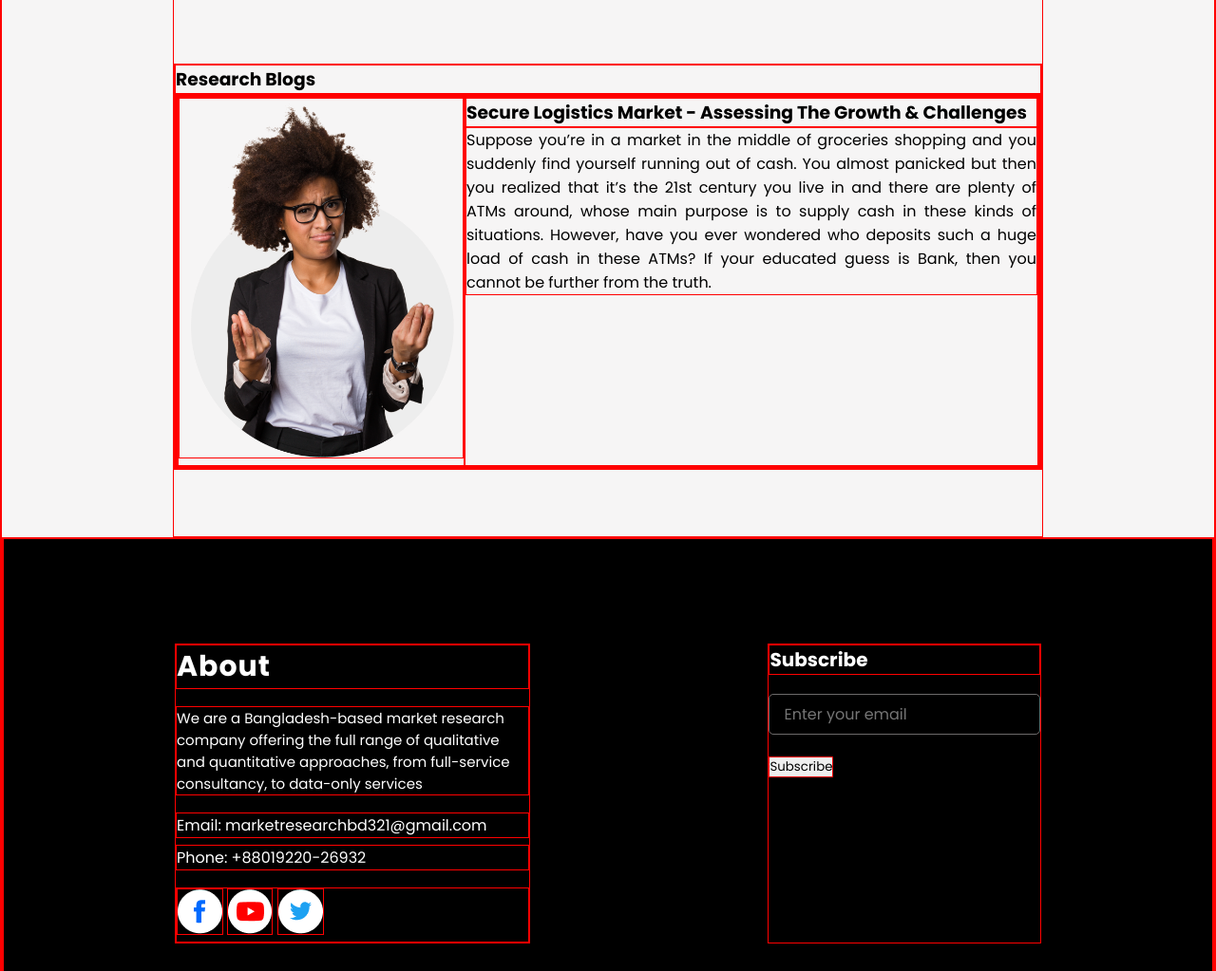
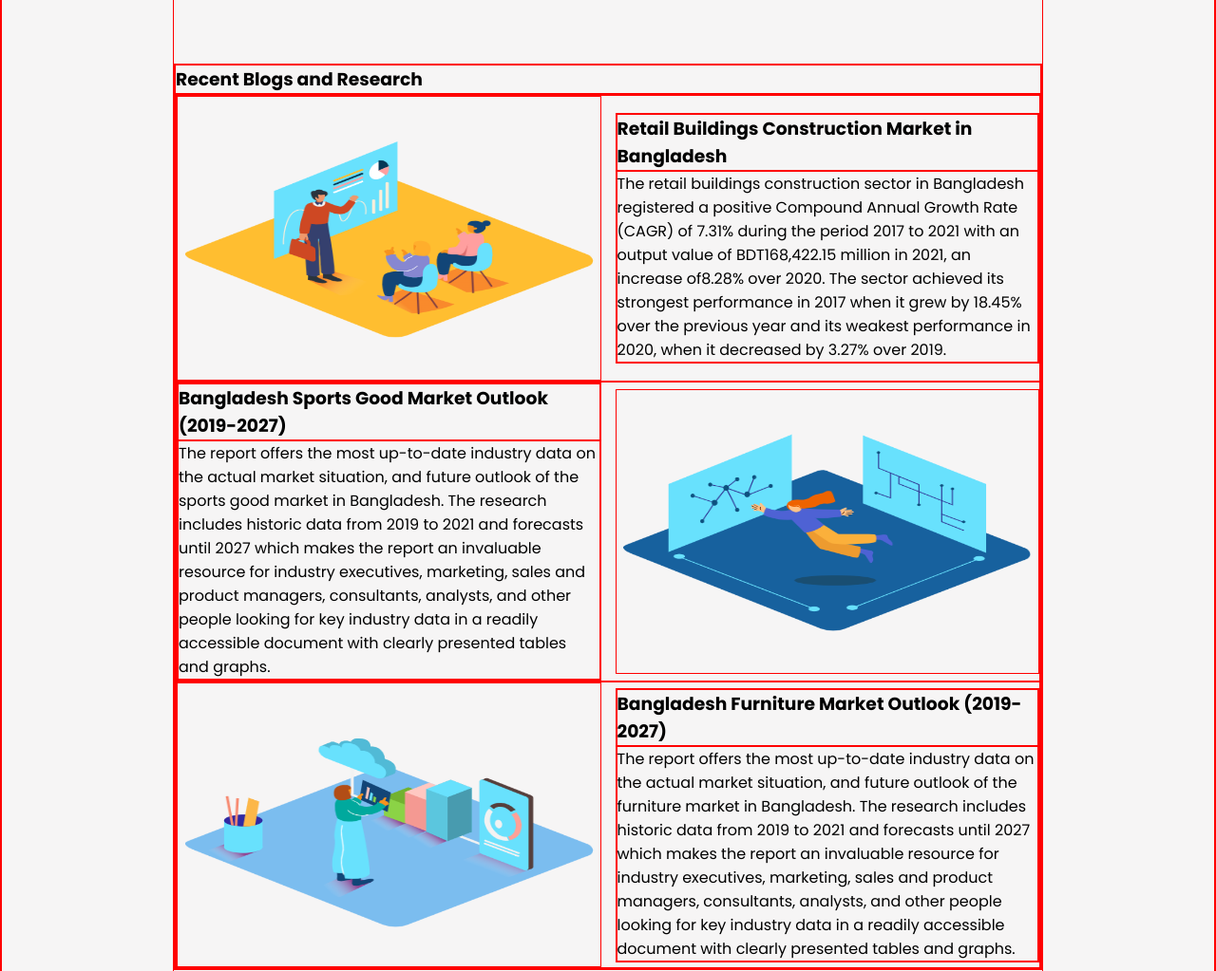
Before and after one commit to smsohag32/market-research-agency, a plain HTML site: page index.html in a window 1280 px wide. Shown: the part 2134-3157 px from the top of the page at 95% size. Drawn offline with Linux system fonts and the light colour scheme; a web font is replaced by a local one.

Commit message:
chaning style

```diff
--- a/index.html
+++ b/index.html
@@ -89,29 +89,36 @@
             </div>
         </section>
 
-        <!-- Resent Project section start-->
+        <!-- blogs section start-->
+
         <section class="blogs">
-            <h3 class="blogs-header">Research Blogs</h3>
-            <div class="blogs-container">
-                <div class="blogs-item">
-                    <div class="blog-content">
-                        <div class="blog-img">
-                            <img src="images/person.png" alt="">
-                        </div>
-                        <div class="blog">
-                            <h3 class="blogs-title">Secure Logistics Market - Assessing The Growth & Challenges</h3>
-                            <p class="blog-des">Suppose you’re in a market in the middle of groceries shopping and you
-                            suddenly find yourself running out of cash. You almost panicked but then you realized
-                            that it’s the 21st century you live in and there are plenty of ATMs around, whose main
-                            purpose is to supply cash in these kinds of situations. However, have you ever wondered
-                            who deposits such a huge load of cash in these ATMs? If your educated guess is Bank,
-                            then you cannot be further from the truth.</p>
-                        </div>
+            <h3 class="blog-heading">Recent Blogs and Research</h3>
+            <div class="blog-container">
+                <div class="blog-box">
+                    <img src="images/blog1.png" alt="blog-1" class="blog-img">
+                    <div class="blog">
+                        <h3 class="blog-title">Retail Buildings Construction Market in Bangladesh</h3>
+                        <article>The retail buildings construction sector in Bangladesh registered a positive Compound Annual Growth Rate (CAGR) of 7.31% during the period 2017 to 2021 with an output value of BDT168,422.15 million in 2021, an increase of8.28% over 2020. The sector achieved its strongest performance in 2017 when it grew by 18.45% over the previous year and its weakest performance in 2020, when it decreased by 3.27% over 2019.</article>
+                    </div>
+                </div>
+                <div class="blog-box">
+                    <div class="blog">
+                        <h3 class="blog-title">Bangladesh Sports Good Market Outlook (2019-2027)</h3>
+                        <article>The report offers the most up-to-date industry data on the actual market situation, and future outlook of the sports good market in Bangladesh. The research includes historic data from 2019 to 2021 and forecasts until 2027 which makes the report an invaluable resource for industry executives, marketing, sales and product managers, consultants, analysts, and other people looking for key industry data in a readily accessible document with clearly presented tables and graphs.</article>
+                    </div>
+                    <img src="images/blog3.png" alt="blog-2" class="blog-img">
+                </div>
+                <div class="blog-box">
+                    <img src="images/blog4.png" alt="blog-3" class="blog-img">
+                    <div class="blog">
+                        <h3 class="blog-title">Bangladesh Furniture Market Outlook (2019-2027)</h3>
+                        <article>The report offers the most up-to-date industry data on the actual market situation, and future outlook of the furniture market in Bangladesh. The research includes historic data from 2019 to 2021 and forecasts until 2027 which makes the report an invaluable resource for industry executives, marketing, sales and product managers, consultants, analysts, and other people looking for key industry data in a readily accessible document with clearly presented tables and graphs.</article>
                     </div>
                 </div>
             </div>
         </section>
     </main>
+
     <!-- footer section start -->
     <footer>
         <div class="footer-container">
--- a/style/style.css
+++ b/style/style.css
@@ -170,25 +170,23 @@ section{
     font-weight: 600;
 }
 .offer .btn:hover{
-    background: rgba(142, 147, 146, 0.5);
+    background: rgba(142, 147, 146, 0.597);
     outline: none;
 }
-
 /* blogs section style */
 
-.blogs-container{
+.blog-box{
     display: flex;
-
+    gap: 15px;
+    align-items: center;
 }
-.blog-img img{
-    width: 300px;
-    height: 380px;
+.blog-img{
+    width: 50%;
+    height: 300px;
 }
-.blog-content{
-    display: flex;
-    text-align: justify;
+.blog{
+    width: 50%;
 }
-
 
     /* footer section style */
 
```
Also changed, not shown: images/banner/banner.png (deleted), images/blog1.png (added), images/blog2.png (added), images/blog3.png (added), images/blog4.png (added), images/gradient1.png (deleted), images/gradient2.png (deleted), images/gradient3.png (deleted), images/person.png (deleted).
